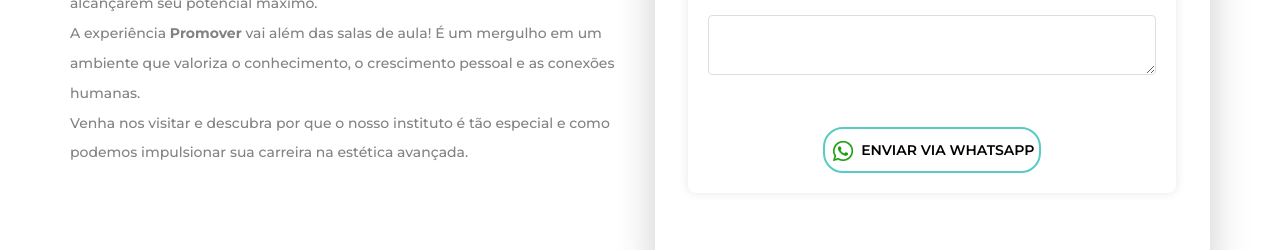
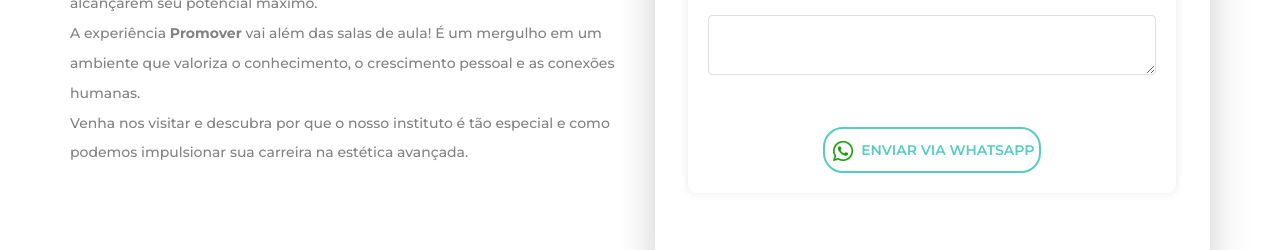
Before and after one commit to douglasramaldes/promovercursos, a plain HTML site: page index.html in a window 1280 px wide. Shown: the part 1246-1496 px from the top of the page. Drawn offline with nearby package versions, Linux system fonts and the light colour scheme.

Commit message:
add id on button

```diff
--- a/index.html
+++ b/index.html
@@ -195,7 +195,7 @@
 
 								<div class="home_buttons d-flex flex-row align-items-center justify-content-center">
 										<button  type="submit" class="button button_2 trans_200">
-											<a>
+											<a id="special-button">
 												<img src="images/WhatsApp.png" alt="Ícone do WhatsApp" style="height: 20px; margin-right: 4px; margin-left: 4px; ">
 												Enviar via WhatsApp
 
--- a/styles/main_styles.css
+++ b/styles/main_styles.css
@@ -1536,6 +1536,10 @@ color: #57ccc3;
 	background-image: none;
   }
 
+#special-button {
+	color: #57ccc3;
+}
+
   @media screen and (min-width: 48rem) {
 	main {
 	  display: flex;
```
